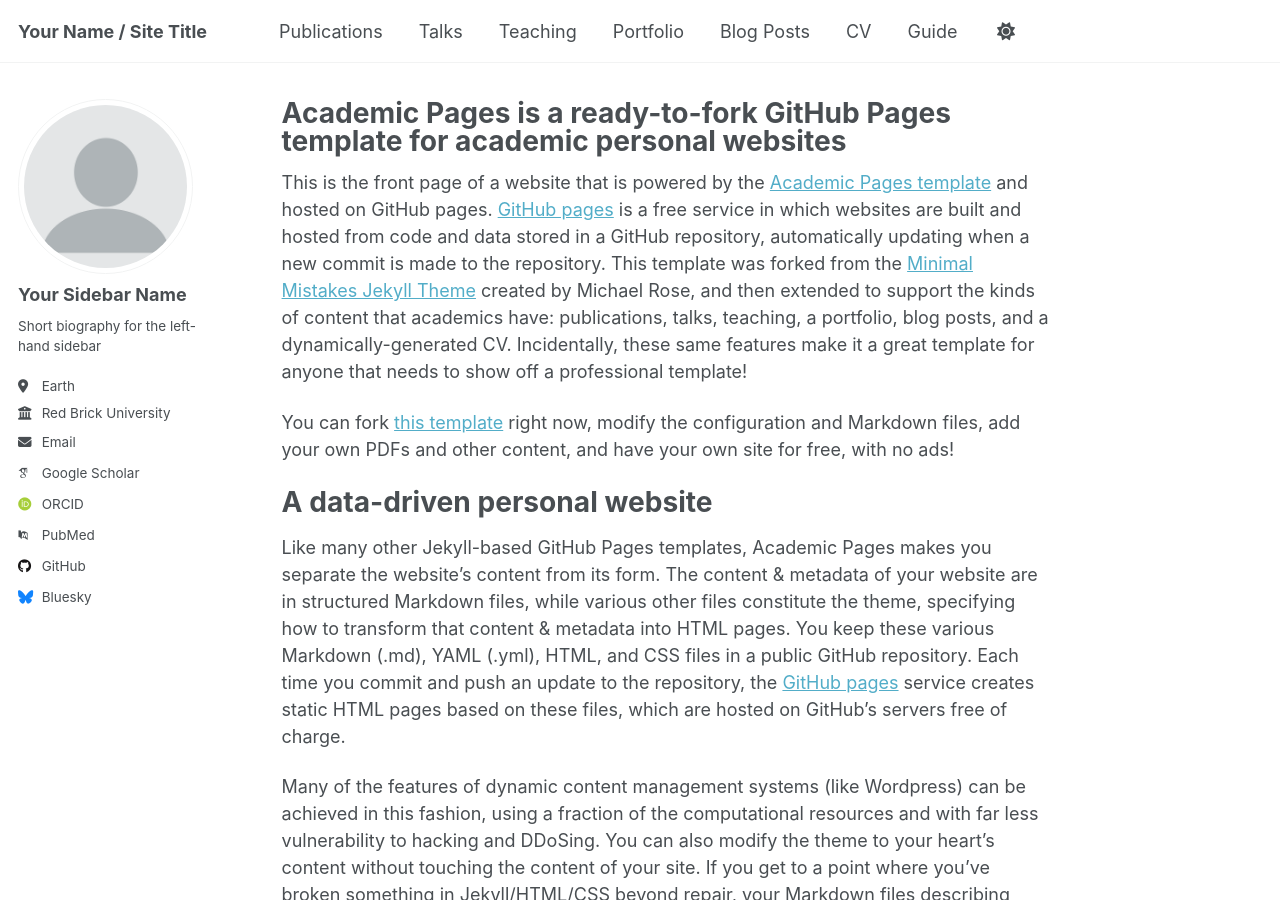
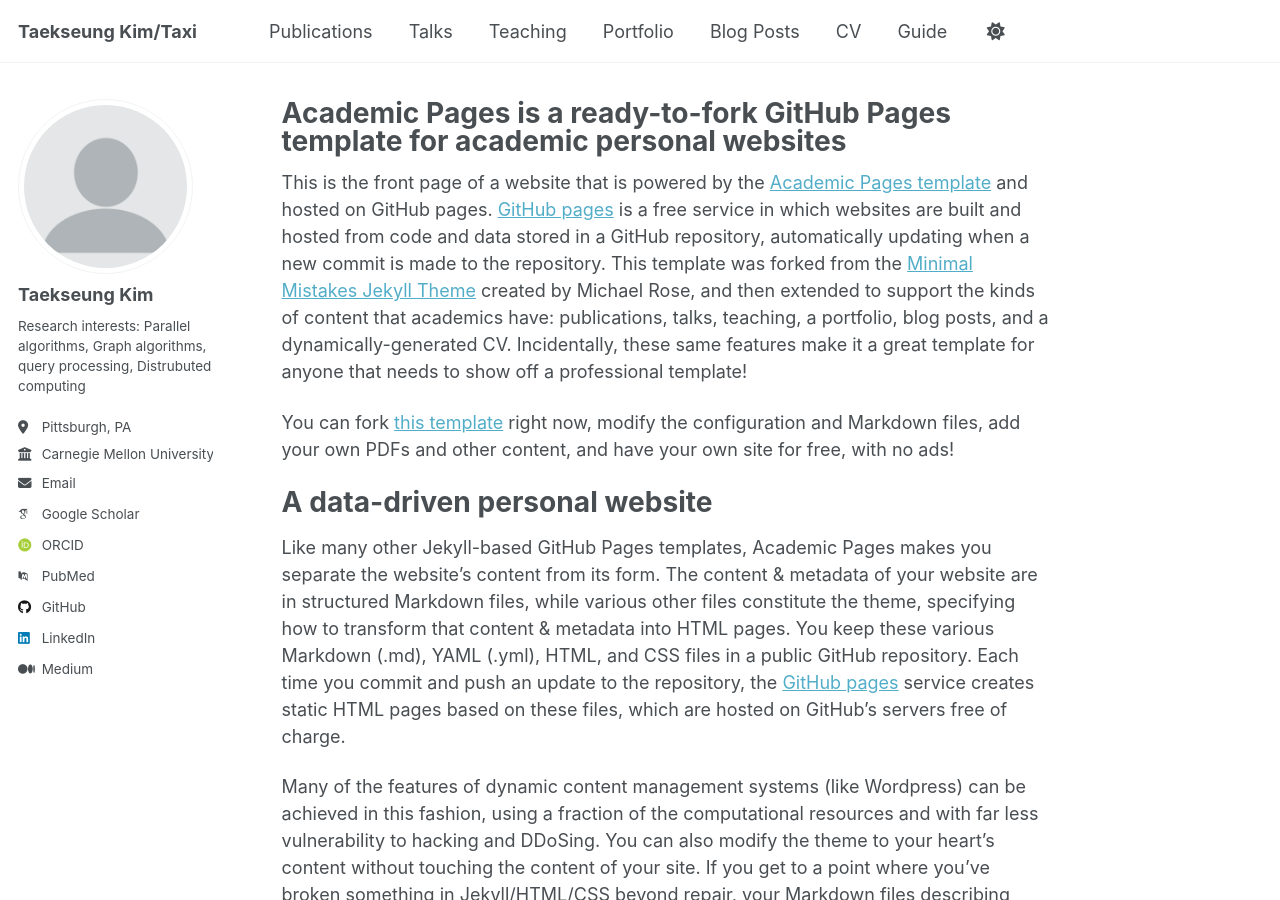
Before and after one commit to taekseuk/taekseuk.github.io, a Jekyll site: the page built from _pages/about.md, in a window 1280 px wide and 900 px high. Built offline with Jekyll 4.4.1, drawn with Linux system fonts in a browser that asks for light colours; some web fonts are replaced; a script that is not in the unit is left out.

Commit message:
basic changes

```diff
--- a/_config.yml
+++ b/_config.yml
@@ -9,7 +9,7 @@
 # Basic Site Settings
 locale                   : "en-US"
 site_theme               : "default" # Currently available options are "default", "air"
-title                    : "Your Name / Site Title"
+title                    : "Taekseung Kim/Taxi"
 title_separator          : "-"
 name                     : &name "Taekseung Kim"
 description              : &description "Taxi . Stop"   # Update this with a general description of your site, this is the default if not overridden by a page
@@ -24,13 +24,13 @@ repository               : "academicpages/academicpages.github.io"
 author:
   # Biographic information
   avatar           : "profile.png"
-  name             : "Your Sidebar Name"
+  name             : "Taekseung Kim"
   pronouns         : # example: "she/her"
-  bio              : "Short biography for the left-hand sidebar"
-  location         : "Earth"
-  employer         : "Red Brick University"
+  bio              : "Research interests: Parallel algorithms, Graph algorithms, query processing, Distrubuted computing"  # A short bio to be shown in the author profile section
+  location         : "Pittsburgh, PA"
+  employer         : "Carnegie Mellon University"
   uri              : # URL
-  email            : "none@example.org"
+  email            : "taekseuk@andrew.cmu.edu"
 
   # Academic websites
   academia         : # URL
@@ -54,7 +54,7 @@ author:
 
   # Social media
   artstation       : # Username
-  bluesky          : "bsky.app" # Replace this with you Bluesky username
+  bluesky          : #"bsky.app" # Replace this with you Bluesky username
   facebook         : # Username
   flickr           : # Username
   foursquare       : # Username
@@ -63,9 +63,9 @@ author:
   keybase          : # Username
   instagram        : # Username
   lastfm           : # Username
-  linkedin         : # Username
+  linkedin         : https://www.linkedin.com/in/taekseung-kim-3111b0205/
   mastodon         : # URL
-  medium           : # URL
+  medium           : https://medium.com/@taekseuk
   pinterest        : # Username
   soundcloud       : # Username
   steam            : # Username
```
Also changed, not shown: .github/copilot-instructions.md (added).
